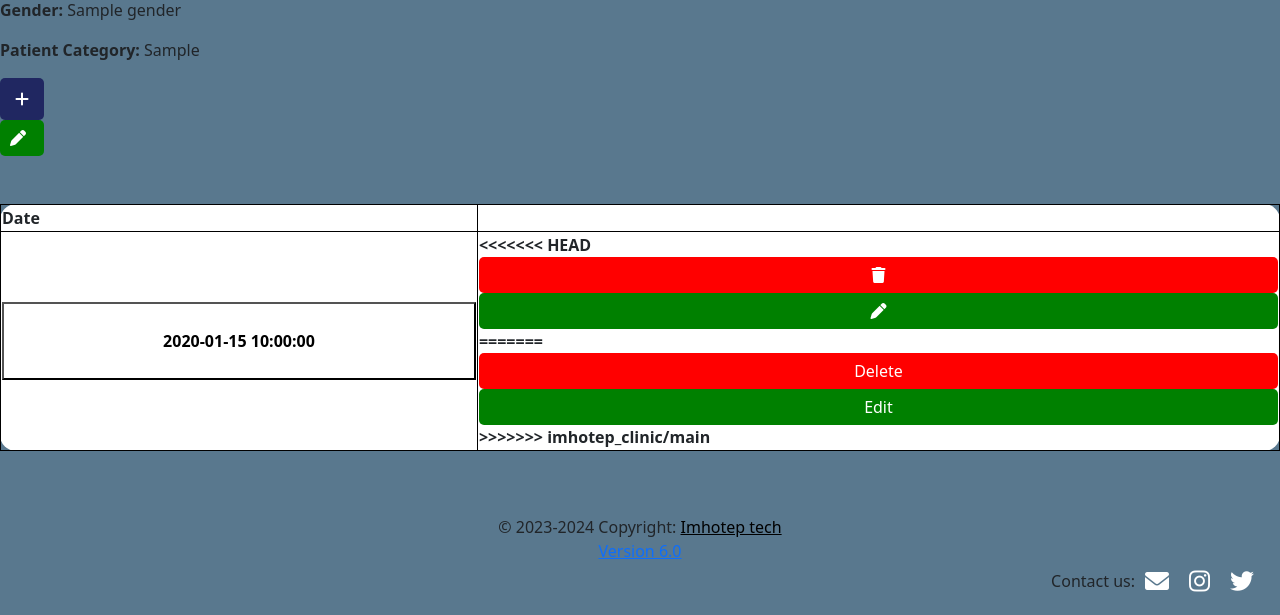
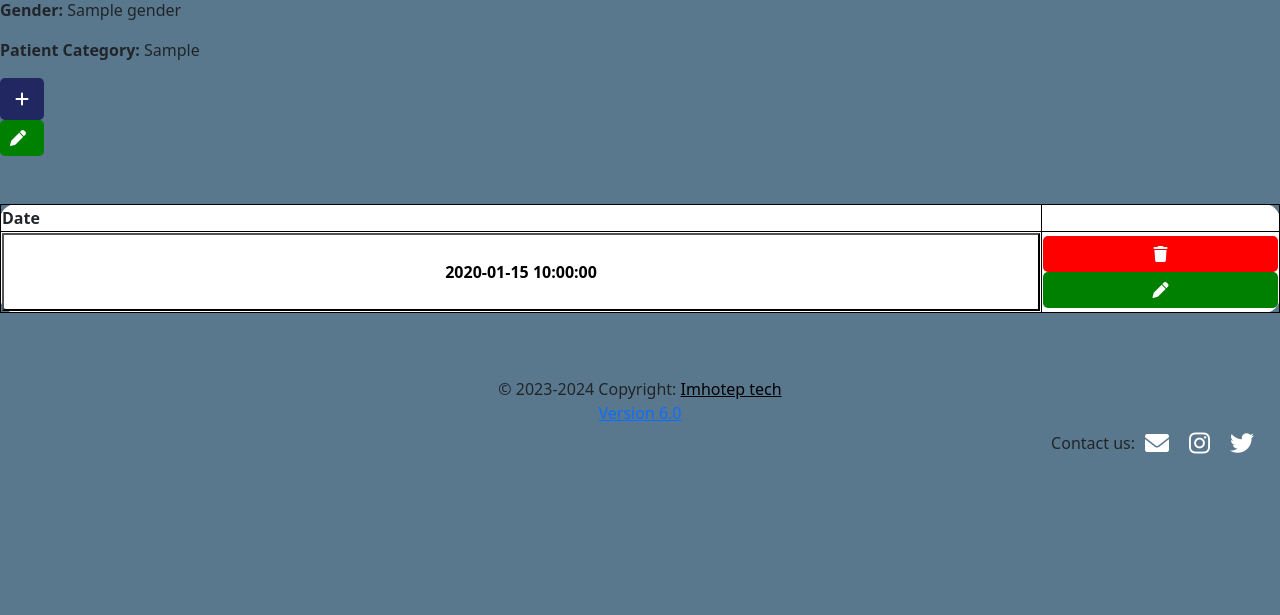
Before and after one commit to Kbassem10/imhotep_clinic, a Flask app: template templates/open_patient.html in a window 1280 px wide. Shown: the part 340-955 px from the top of the page. After the commit the page ends 794 px from the top, so only its background shows below. Run offline with Flask 2, Linux system fonts and the light colour scheme; the template is opened without the code that fills it: most values are stand-ins (such as "Sample title", 1, 10 or a date in 2020); some libraries are stand-ins or nearby versions.

Commit message:
commit the changes at open_patient

```diff
--- a/templates/open_patient.html
+++ b/templates/open_patient.html
@@ -65,24 +65,16 @@
                     <form action="/prescription" method="post">
                         <input name="d_id" type="hidden" value="{{ detail.d_id }}">
                         <input name="id" type="hidden" value="{{ detail.id }}">
-<<<<<<< HEAD
                         <button type="submit" class="btn btn-blue" style="width: 100%;">
                             <i class="fas fa-add"></i>
                         </button>
-=======
-                        <button type="submit" class="btn btn-blue" style="width: 100%;">Add Pres.</button>
->>>>>>> imhotep_clinic/main
                     </form>
                     <form action="/show_prescription" method="post">
                         <input name="d_id" type="hidden" value="{{ detail.d_id }}">
                         <input name="id" type="hidden" value="{{ detail.id }}">
-<<<<<<< HEAD
                         <button class="btn-green" type="submit"style="width: 100%;">
                             <i class="fas fa-prescription"></i>
                         </button>
-=======
-                        <button class="btn-green" type="submit" style="width: 100%;">Open Saved</button>
->>>>>>> imhotep_clinic/main
                     </form>
                 </td>
                 {% elif shape == "notes" %}
@@ -92,24 +84,16 @@
                     <form action="/prescription" method="post">
                         <input name="d_id" type="hidden" value="{{ detail.d_id }}">
                         <input name="id" type="hidden" value="{{ detail.id }}">
-<<<<<<< HEAD
                         <button type="submit" class="btn btn-blue" style="width: 100%;">
                             <i class="fas fa-add"></i>
                         </button>
-=======
-                        <button type="submit" class="btn btn-blue" style="width: 100%;">Add Pres.</button>
->>>>>>> imhotep_clinic/main
                     </form>
                     <form action="/show_prescription" method="post">
                         <input name="d_id" type="hidden" value="{{ detail.d_id }}">
                         <input name="id" type="hidden" value="{{ detail.id }}">
-<<<<<<< HEAD
                         <button class="btn-green" type="submit"style="width: 100%;">
                             <i class="fas fa-prescription"></i>
                         </button>
-=======
-                        <button class="btn-green" type="submit" style="width: 100%;">Open Saved</button>
->>>>>>> imhotep_clinic/main
                     </form>
                 </td>
                 {% endif %}
@@ -118,7 +102,6 @@
                         onsubmit="return confirm('Are you sure you want to delete this Record? ');">
                         <input name="d_id" type="hidden" value="{{ detail.d_id }}">
                         <input name="id" type="hidden" value="{{ detail.id }}">
-<<<<<<< HEAD
                         <button type="submit" class="btn btn-red" style="width: 100%;">
                             <i class="fas fa-trash"></i>
                         </button>
@@ -128,13 +111,6 @@
                         <button type="submit" class="btn-green" style="width: 100%; height: 100%">
                             <i class="fas fa-pen"></i>
                         </button>
-=======
-                        <button type="submit" class="btn btn-red" style="width: 100%;">Delete</button>
-                    </form>
-                    <form action="/edit_details" method="post">
-                        <input name="d_id" type="hidden" value="{{ detail.d_id }}">
-                        <button type="submit" class="btn-green" style="width: 100%; height: 100%">Edit</button>
->>>>>>> imhotep_clinic/main
                     </form>
                 </td>
             </tr>
```
Also changed, not shown: 2 other files.
